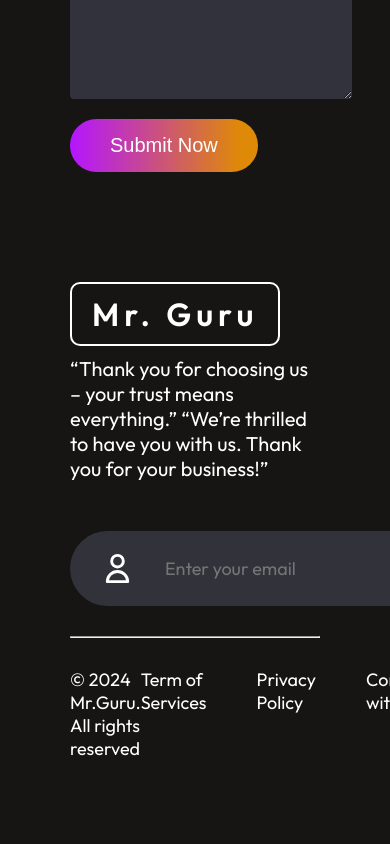
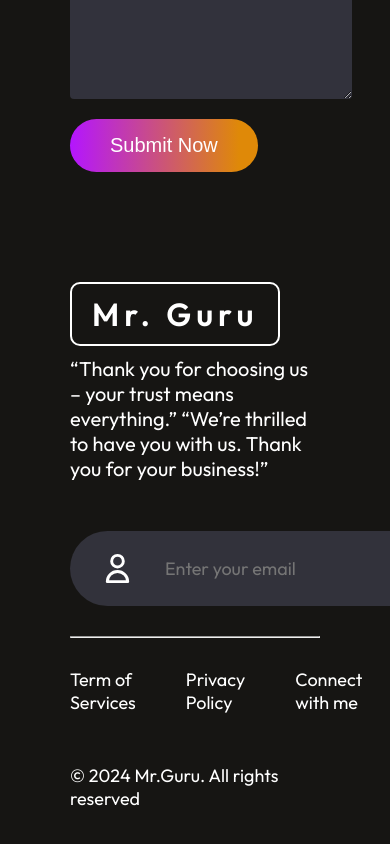
Before and after one commit to CrazieGuru/portfolio, a React (Vite) app: page / in a window 390 px wide. Shown: the part 5690-6534 px from the top of the page. Before the commit the page ends 6504 px from the top, so only its background shows below. Built offline with nearby package versions, Linux system fonts and the light colour scheme.

Commit message:
mobile view changed

```diff
--- a/src/Components/Footer/Footer.css
+++ b/src/Components/Footer/Footer.css
@@ -14,7 +14,7 @@
 }
 .footer-top-left p{
     font-size: 20px;
-    max-width: 450px;
+    max-width: 400px;
 }
 
 .footer-top-right{
@@ -78,6 +78,7 @@
     }
     .footer-bottom{
         display: flex;
+        flex-direction: column-reverse;
         margin-bottom: 50px;
     }
 
```
